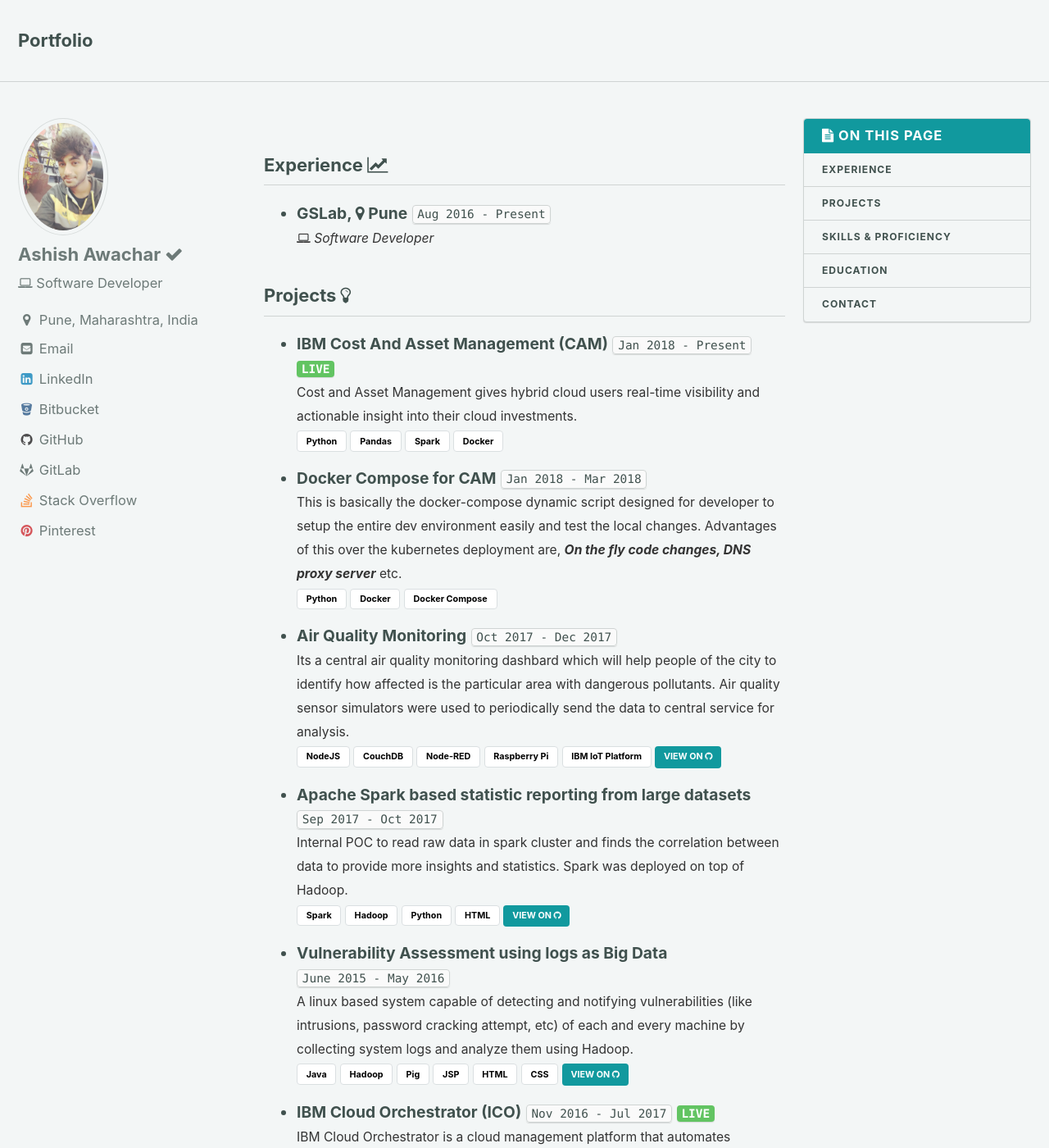
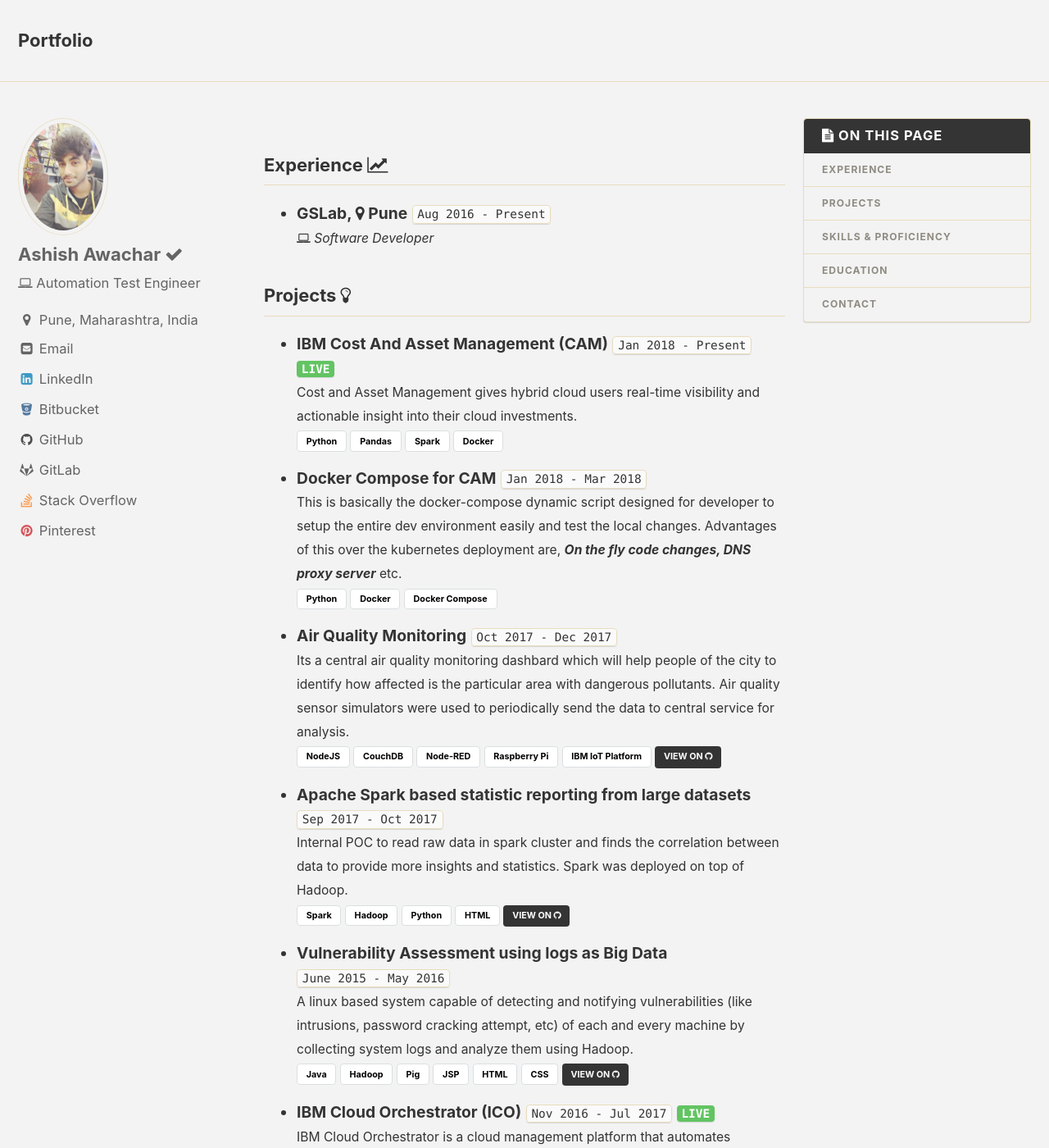
Before and after one commit to ashishawachar/ashishawachar.github.io, a Jekyll site: the page built from index.md, in a window 1280 px wide and 1400 px high. Shown: the whole window at 82% size. Built offline with Jekyll 4.4.1, drawn with Linux system fonts in a browser that asks for light colours.

Commit message:
Update _config.yml

```diff
--- a/_config.yml
+++ b/_config.yml
@@ -5,7 +5,7 @@
 # For technical reasons, this file is *NOT* reloaded automatically when you use
 # `jekyll serve`. If you change this file, please restart the server process.
 
-minimal_mistakes_skin    : "mint" # "contrast", "air", "contrast", neon", "mint", "default"
+minimal_mistakes_skin    : "dirt" # "contrast", "air", "contrast", neon", "mint", "default"
 
 # Site Settings
 locale                   : "en"
@@ -13,7 +13,7 @@
 title_separator          : "-"
 name                     : "Ashish Awachar"
 description              : "Test Automation Engineer"
-url                      : # the base hostname & protocol for your site e.g. "https://abhishek-mane.github.io"
+url                      : # the base hostname & protocol for your site e.g. "https://ashishawachar.github.io"
 baseurl                  : # the subpath of your site, e.g. "/blog"
 repository               : # GitHub username/repo-name e.g. "mmistakes/minimal-mistakes"
 teaser                   : # path of fallback teaser image, e.g. "/assets/images/500x300.png"
@@ -85,14 +85,14 @@
 author:
   name             : "Ashish Awachar <i class='fa fa-check' aria-hidden='true'></i>"
   avatar           : "/assets/images/bio-photo.jpg"
-  bio              : "<i class='fa fa-laptop' aria-hidden='true'></i> Software Developer"
+  bio              : "<i class='fa fa-laptop' aria-hidden='true'></i> Automation Test Engineer"
   location         : "Pune, Maharashtra, India"
   email            : "ashishawachar94@gmail.com"
   uri              :
   home             : # null (default), "absolute or relative url to link to author home"
-  github           : "ashish-awachar"
-  gitlab           : "ashish-awachar"
-  bitbucket        : "ashish-awachar"
+  github           : "ashishawachar"
+  gitlab           : "ashishawachar"
+  bitbucket        : "ashishawachar"
   codepen          :
   dribbble         :
   flickr           :
@@ -100,9 +100,9 @@
   foursquare       :
   google_plus      :
   keybase          :
-  instagram        : #"abhishek.v.mane"
+  instagram        : #"ashish.rajput_10"
   lastfm           :
-  linkedin         : "abhishek-mane"
+  linkedin         : "ashish-awachar-a9421143500"
   pinterest        : " "
   soundcloud       :
   stackoverflow    : " "
```
